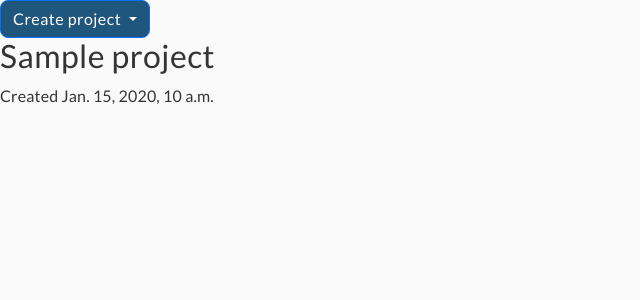
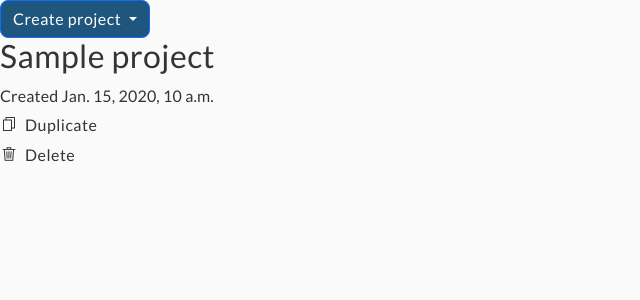
Before and after one commit to rl-institut/SustAgriTool, a Django app: template sustagri/templates/projects/project_display.html in a window 1280 px wide. Shown: the part 198-498 px from the top of the page, without its empty margins (0-640 px from the left). Run offline with Django 5.2, Linux system fonts and the light colour scheme; the template is opened without the code that fills it: most values are stand-ins (such as "Sample title", 1, 10 or a date in 2020); some libraries are stand-ins or nearby versions; some web fonts are replaced.

Commit message:
Enable project delete and duplicate

```diff
--- a/sustagri/projects/urls.py
+++ b/sustagri/projects/urls.py
@@ -8,5 +8,7 @@ urlpatterns = [
     path("projects", projects_list, name="projects_list"),
     path("<int:proj_id>", projects_list, name="projects_list"),
     # Project
-    path("project/create/", project_create, name="project_create"),
+    path("create", project_create, name="project_create"),
+    path("duplicate/<int:proj_id>", project_duplicate, name="project_duplicate"),
+    path("delete/<int:proj_id>", project_delete, name="project_delete"),
     ]
--- a/sustagri/templates/projects/project_display.html
+++ b/sustagri/templates/projects/project_display.html
@@ -57,6 +57,24 @@
                         </div>
                         <div class="actions">
 													  <!-- project actions will go here -->
+                            <form action="{% url 'projects:project_duplicate' project.id %}"
+                                  method="POST">
+                                {% csrf_token %}
+                                <!-- TODO change the ugly inline style-->
+                                <button style="margin-top:0.25rem;" class="btn btn--action action" type="submit" value="Duplicate">
+                                    <span class="icon icon-duplicate" aria-hidden="true"></span>
+                                    {% translate "Duplicate" %}
+                                </button>
+                            </form>
+                            <form action="{% url 'projects:project_delete' project.id %}"
+                                  method="POST">
+                                {% csrf_token %}
+                                <!-- TODO change the ugly inline style-->
+                                <button style="margin-top:0.25rem;" class="btn btn--action action" type="submit" value="Delete" onclick="return confirm('Are you sure you want to delete?' + '\n' +'This will also delete all related project data.')">
+                                    <span class="icon icon-delete" aria-hidden="true"></span>
+                                    {% translate "Delete" %}
+                                </button>
+                            </form>
                         </div>
                     </div>
                 </div>
```
Also changed, not shown: sustagri/projects/models.py (+10 -0 lines), sustagri/projects/views.py (+15 -5 lines), 1 other file.
